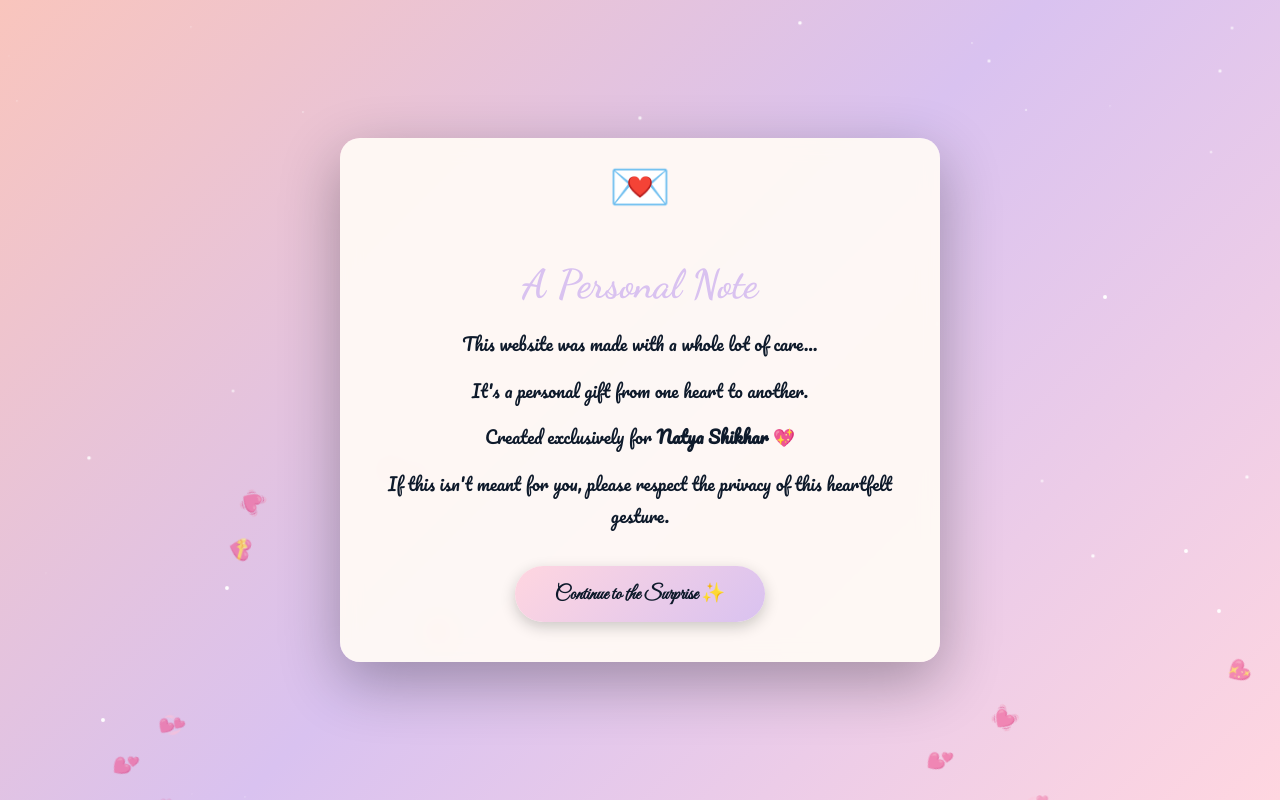
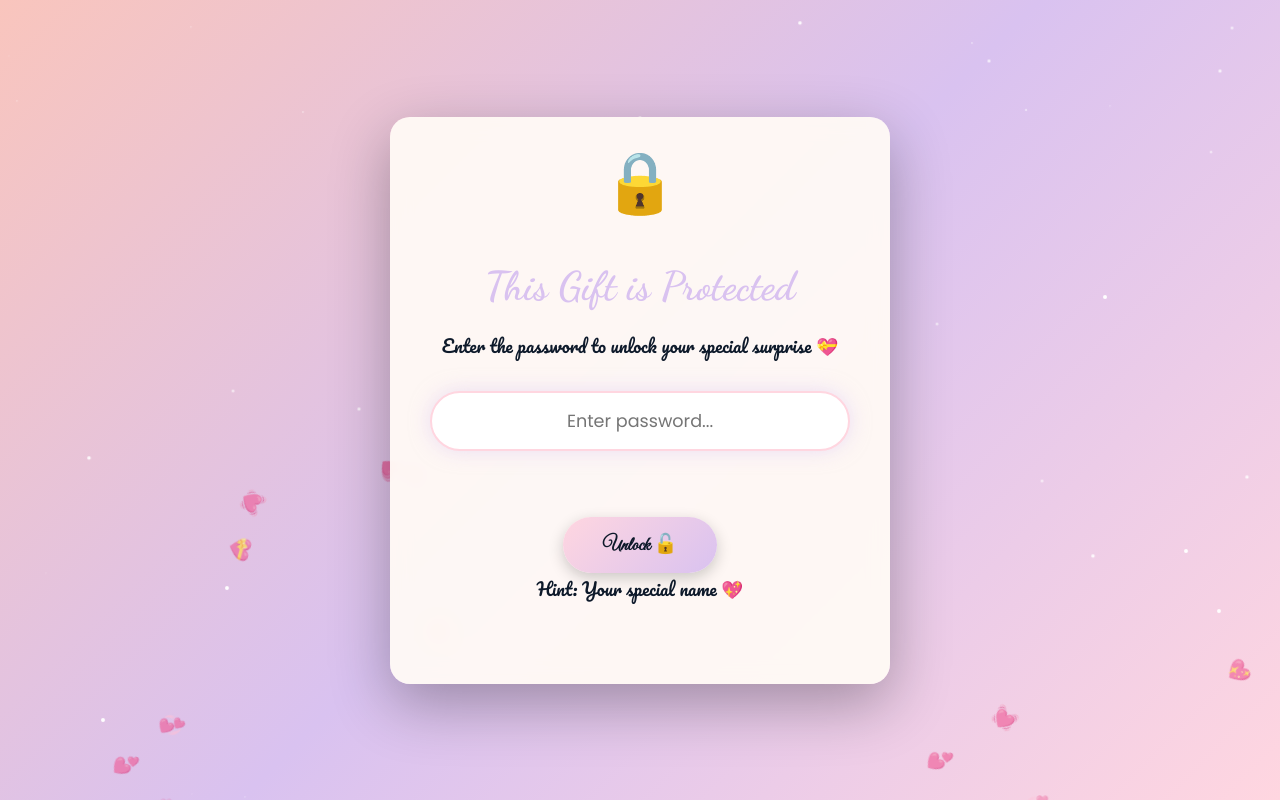
Before and after one commit to justakindecho/sabir, a plain HTML site: page index.html in a window 1280 px wide. Drawn offline with Linux system fonts and the light colour scheme.

Commit message:
Update index.html

```diff
--- a/index.html
+++ b/index.html
@@ -17,7 +17,89 @@ body {
     overflow-x: hidden;
     cursor: default;
 }
-
+/* PASSWORD PAGE STYLES */
+#passwordPage {
+    min-height: 100vh;
+    display: flex;
+    align-items: center;
+    justify-content: center;
+    background: linear-gradient(135deg, #f9c5bd 0%, #d9c2f0 50%, #ffd6e0 100%);
+    position: relative;
+    overflow: hidden;
+}
+
+.password-container {
+    background: rgba(255, 250, 245, 0.95);
+    padding: 50px 40px;
+    border-radius: 20px;
+    box-shadow: 0 20px 60px rgba(0, 0, 0, 0.3);
+    max-width: 500px;
+    width: 90%;
+    text-align: center;
+    animation: fadeInScale 1s ease-out;
+    backdrop-filter: blur(10px);
+    z-index: 10;
+}
+
+.password-container h1 {
+    font-family: 'Dancing Script', cursive;
+    font-size: 2.5em;
+    color: #d9c2f0;
+    margin-bottom: 20px;
+}
+
+.password-container p {
+    font-family: 'Pacifico', cursive;
+    font-size: 1.1em;
+    color: #0e1a2b;
+    margin-bottom: 30px;
+}
+
+.lock-icon {
+    font-size: 60px;
+    margin-bottom: 20px;
+    animation: bounce 2s infinite;
+}
+
+.password-input {
+    width: 100%;
+    padding: 15px 20px;
+    font-size: 1.1em;
+    border: 2px solid #d9c2f0;
+    border-radius: 50px;
+    outline: none;
+    font-family: 'Poppins', sans-serif;
+    text-align: center;
+    transition: all 0.3s ease;
+    margin-bottom: 20px;
+}
+
+.password-input:focus {
+    border-color: #ffd6e0;
+    box-shadow: 0 0 20px rgba(217, 194, 240, 0.5);
+}
+
+.password-error {
+    color: #ff6b6b;
+    font-family: 'Poppins', sans-serif;
+    font-size: 0.9em;
+    margin-top: -10px;
+    margin-bottom: 15px;
+    opacity: 0;
+    transition: opacity 0.3s ease;
+}
+
+.password-error.show {
+    opacity: 1;
+}
+
+.mainContent {
+    display: none;
+}
+
+.mainContent.unlocked {
+    display: block;
+}
 .page {
     min-height: 100vh;
     display: flex;
@@ -866,7 +948,29 @@ body {
     .countdown-
     </style>
 </head>
-<body>
+  <!-- PASSWORD PAGE -->
+<div id="passwordPage">
+    <div class="floating-hearts"></div>
+    <div class="sparkles"></div>
+    <div class="password-container">
+        <div class="lock-icon">🔒</div>
+        <h1>This Gift is Protected</h1>
+        <p>Enter the password to unlock your special surprise 💝</p>
+        <input
+            type="password"
+            class="password-input"
+            id="passwordInput"
+            placeholder="Enter password..."
+            autofocus
+        >
+        <div class="password-error" id="passwordError">Incorrect password! Try again 💔</div>
+        <button class="btn" onclick="checkPassword()">Unlock 🔓</button>
+        <p class="password-hint">Hint: Your special name 💖</p>
+    </div>
+</div>
+
+<!-- MAIN CONTENT (wrapped) -->
+<div class="mainContent" id="mainContent">
     <div id="page1" class="page">
         <div class="floating-hearts"></div>
         <div class="sparkles"></div>
@@ -1018,6 +1122,72 @@ body {
     </div>
 
     <script>
+
+const correctPassword = "natyashikhar";
+
+function checkPassword() {
+    const input = document.getElementById('passwordInput').value.toLowerCase().trim();
+    const error = document.getElementById('passwordError');
+
+    if (input === correctPassword) {
+        // Correct password - unlock
+        document.getElementById('passwordPage').style.display = 'none';
+        document.getElementById('mainContent').classList.add('unlocked');
+
+        // Initialize first page
+        const heartsContainer = document.querySelector('#page1 .floating-hearts');
+        const sparklesContainer = document.querySelector('#page1 .sparkles');
+        createFloatingHearts(heartsContainer);
+        createSparkles(sparklesContainer);
+
+        // Celebration effect
+        for (let i = 0; i < 50; i++) {
+            setTimeout(() => {
+                const x = Math.random() * window.innerWidth;
+                const y = Math.random() * window.innerHeight;
+                createPopConfetti(x, y);
+            }, i * 20);
+        }
+    } else {
+        // Wrong password
+        error.classList.add('show');
+        document.getElementById('passwordInput').value = '';
+        document.getElementById('passwordInput').style.animation = 'shake 0.5s';
+        setTimeout(() => {
+            document.getElementById('passwordInput').style.animation = '';
+            error.classList.remove('show');
+        }, 2000);
+    }
+}
+
+// Allow Enter key to submit password
+document.addEventListener('DOMContentLoaded', function() {
+    const passwordInput = document.getElementById('passwordInput');
+    if (passwordInput) {
+        passwordInput.addEventListener('keypress', function(e) {
+            if (e.key === 'Enter') {
+                checkPassword();
+            }
+        });
+
+        // Initialize password page animations
+        const heartsContainer = document.querySelector('#passwordPage .floating-hearts');
+        const sparklesContainer = document.querySelector('#passwordPage .sparkles');
+        if (heartsContainer) createFloatingHearts(heartsContainer);
+        if (sparklesContainer) createSparkles(sparklesContainer);
+    }
+});
+
+// Add shake animation for wrong password
+const style = document.createElement('style');
+style.textContent = `
+    @keyframes shake {
+        0%, 100% { transform: translateX(0); }
+        25% { transform: translateX(-10px); }
+        75% { transform: translateX(10px); }
+    }
+`;
+document.head.appendChild(style);
 document.addEventListener('mousemove', (e) => {
     if (Math.random() > 0.85) {
         const sparkle = document.createElement('div');
@@ -1473,12 +1643,6 @@ function createFireworkAtPosition(x, y) {
     }
 }
 
-window.addEventListener('load', () => {
-    const heartsContainer = document.querySelector('#page1 .floating-hearts');
-    const sparklesContainer = document.querySelector('#page1 .sparkles');
-    createFloatingHearts(heartsContainer);
-    createSparkles(sparklesContainer);
-});
 
 document.addEventListener('click', (e) => {
     if (e.target.classList.contains('btn')) {
```
